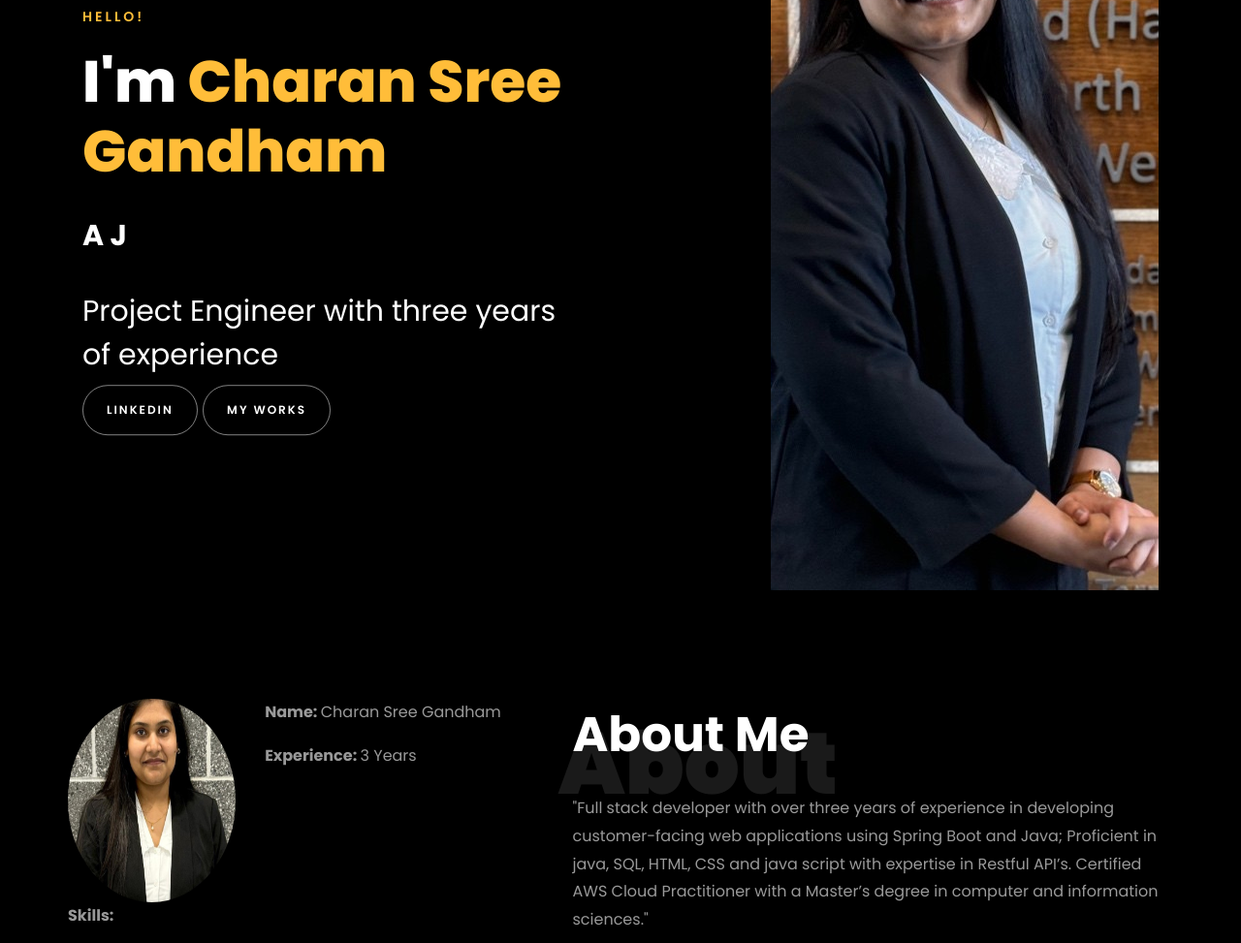
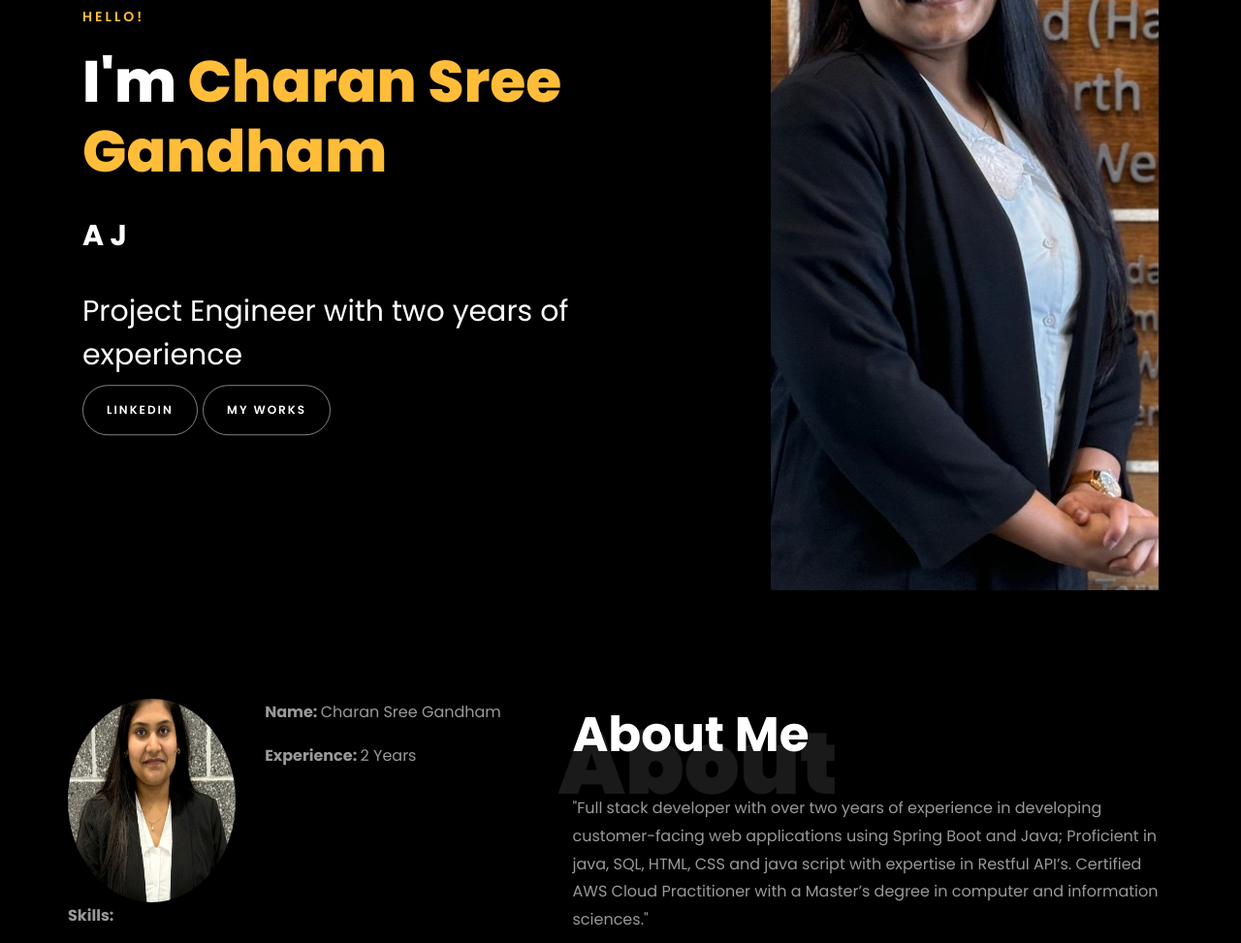
Before and after one commit to charansreegandham/MyPortfolio, a plain HTML site: page index.html in a window 1280 px wide. Shown: the part 141-1114 px from the top of the page at 97% size. Drawn offline with Linux system fonts and the light colour scheme; files whose address does not match are found by name.

Commit message:
Updated Education section and Resume details

```diff
--- a/index.html
+++ b/index.html
@@ -186,7 +186,7 @@
 
 						<br>
 						<br>
-			            <h2>Project Engineer with three years of experience</h2>
+			            <h2>Project Engineer with two years of experience</h2>
 
 			            <p>
 							<a href="https://www.linkedin.com/in/charansree/" class="btn btn-white btn-outline-white py-3 px-4">LinkedIn</a>
@@ -220,7 +220,7 @@
 									<div class="col-sm-6 col-md-7">
 									  <div class="about-info">
 										<p><span class="title-s"><strong>Name: </strong> </span> <span>Charan Sree Gandham</span></p>
-										<p><span class="title-s"><strong>Experience: </strong> </span> <span>3 Years</span></p>
+										<p><span class="title-s"><strong>Experience: </strong> </span> <span>2 Years</span></p>
 									  </div>
 									</div>
 								  </div>
@@ -263,7 +263,7 @@
 								<h1 class="big">About</h1>
 								<h2 class="mb-4">About Me</h2>
 
-								<p>"Full stack developer with over three years of experience in developing customer-facing web applications using Spring Boot and Java; Proficient in java, SQL, HTML, CSS and java script with expertise in Restful API’s. Certified AWS Cloud Practitioner with a Master’s degree in computer and information sciences."</p>
+								<p>"Full stack developer with over two years of experience in developing customer-facing web applications using Spring Boot and Java; Proficient in java, SQL, HTML, CSS and java script with expertise in Restful API’s. Certified AWS Cloud Practitioner with a Master’s degree in computer and information sciences."</p>
 								<ul class="about-info mt-4 px-md-0 px-2">
 									<li class="d-flex"><span>Education:</span> <span>Master of Science in Computer and Information Sciences (GPA-3.7)</span></li>
 									<li class="d-flex"><span>Language:</span> <span>English, Telugu</span></li>
@@ -293,7 +293,7 @@
           <div class="col-md-10 heading-section text-center ftco-animate">
           	<h1 class="big big-2">Resume</h1>
             <h2 class="mb-4">Resume</h2>
-            <p>Seasoned Software Engineer with 3 years of experience in Java development and SQL, driving efficient backend solutions for trade banking applications. Proven expertise in server-side logic, task management optimization, and clear technical documentation across complex projects.</p>
+            <p>Seasoned Software Engineer with 2 years of experience in Java development and SQL, driving efficient backend solutions for trade banking applications. Proven expertise in server-side logic, task management optimization, and clear technical documentation across complex projects.</p>
           </div>
         </div>
 
@@ -357,7 +357,7 @@
 
 				<div class="col-md-12">
 					<div class="resume-wrap ftco-animate">
-						<span class="date">Oct 2019 - Apr 2020</span>
+						<span class="date">Oct 2019 </span>
 						<h2>Intern</h2>
 						<span class="position">Appcino Technologies Private Limited, Jaipur, Rajasthan</span>
 						<p class="mt-4">Appcino, a leading provider of digital transformation and cloud solutions.
```
